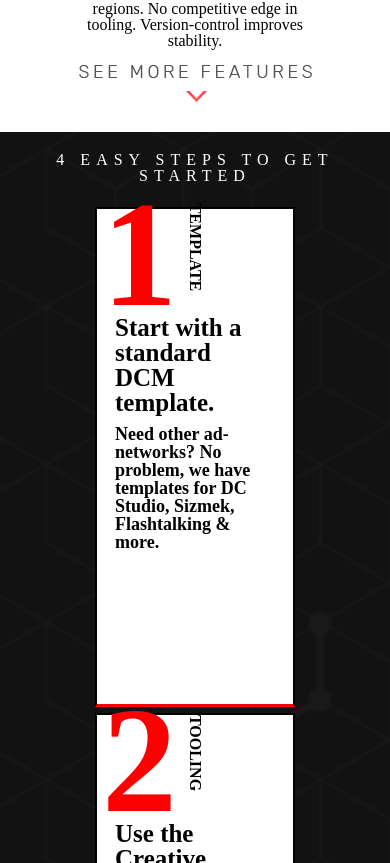
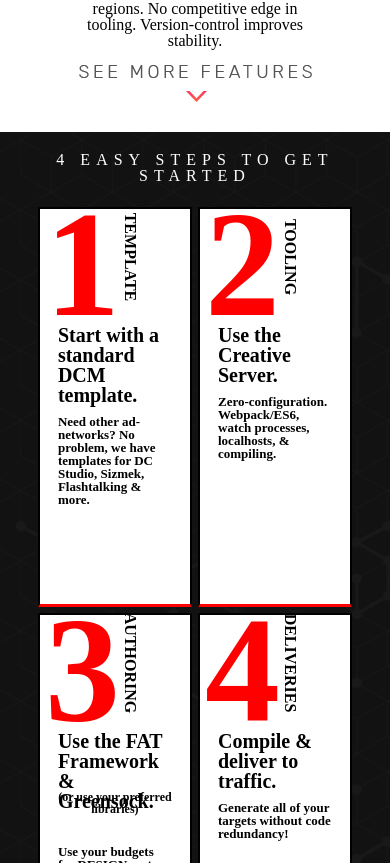
Before and after one commit to elaineleeworld/FAT-landing-page, a React (Create React App) app: page /#/ in a window 390 px wide. Shown: the part 1101-1964 px from the top of the page. Built offline with nearby package versions, Linux system fonts and the light colour scheme; what react-button-component would draw is missing.

Commit message:
steps section mobile responsive

```diff
--- a/src/components/Box/Box.css
+++ b/src/components/Box/Box.css
@@ -10,6 +10,7 @@ h2, h3{
 
 .box-container{
 	padding-bottom: 50px;
+
 }
 .box {
     background: white;
@@ -18,8 +19,8 @@ h2, h3{
     height: 500px;
     margin: 3px;
     /*margin: 0 auto;*/
+}
 
-}
 
 
 .box-number {
@@ -28,7 +29,7 @@ h2, h3{
 	margin: 0;
     text-align: left;
     margin-left: -3px;
-  	margin-top: -30px;
+  	margin-top: -20px;
 }
 
 .box-label {
@@ -62,3 +63,19 @@ h2, h3{
 	padding: 30px 10px;
 	text-align:left;
 }
+
+@media only screen and (max-width: 600px){
+	.box {
+		width: 46%;
+		height: 400px;
+	}
+	.vertical-text{
+		margin-left: 30px;
+	}
+	.box-headline {
+		font-size: 20px;
+	}
+	.box-text{
+		font-size: 13px;
+	}
+}
--- a/src/components/TopFeatures/TopFeatures.css
+++ b/src/components/TopFeatures/TopFeatures.css
@@ -21,6 +21,7 @@
 		margin: 0 auto;
         width: 100%;
 	}
+
 }
 
 .headline-style-topfeatures {
--- a/src/components/TopFeatures/TopFeatures.js
+++ b/src/components/TopFeatures/TopFeatures.js
@@ -72,7 +72,7 @@ class TopFeatures extends React.Component {
 
              <Row key={index} className="feature">
             <Col  xs={12} first="xs" last="sm">
-               <img src={feature.img} />
+               <img src={feature.img} className='feature-img'/>
                 </Col>
              <Col xs={12}>
                 <Row between="lg">
```
Also changed, not shown: src/components/NavBar/NavBar.js (+0 -26 lines).
